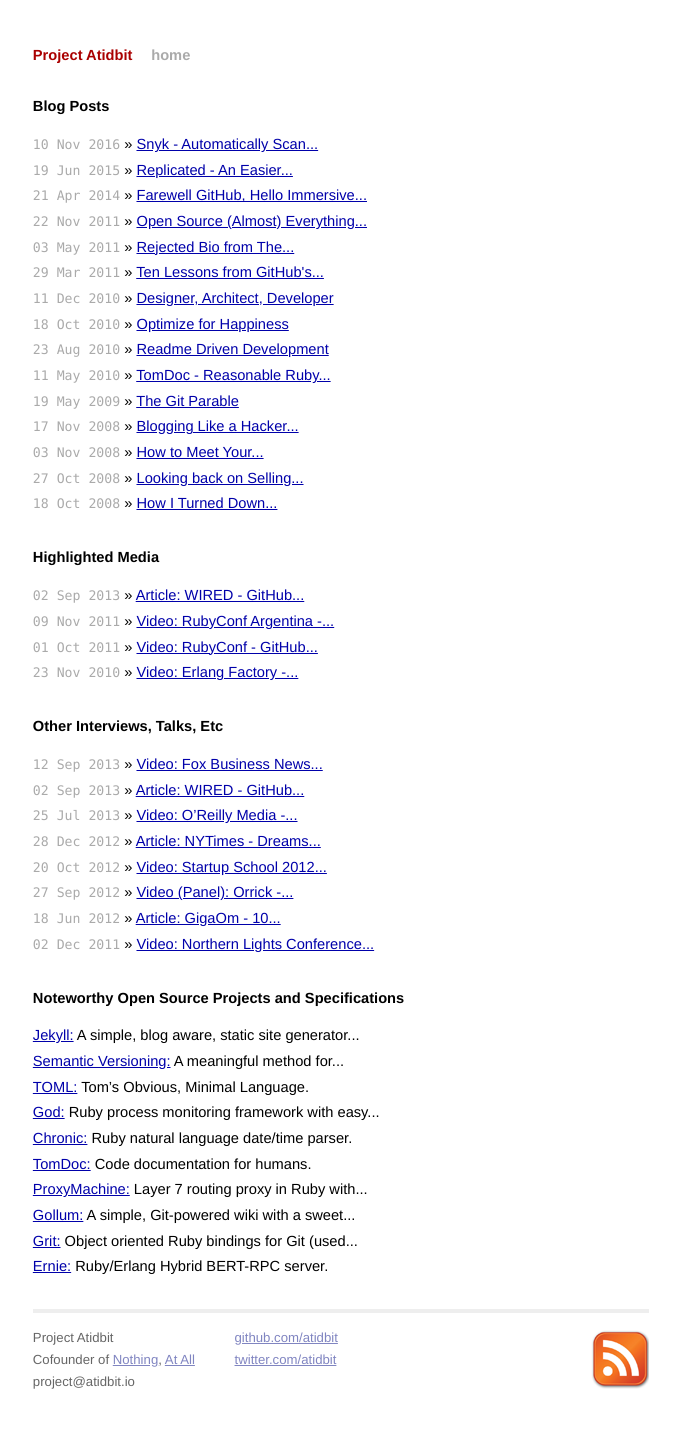
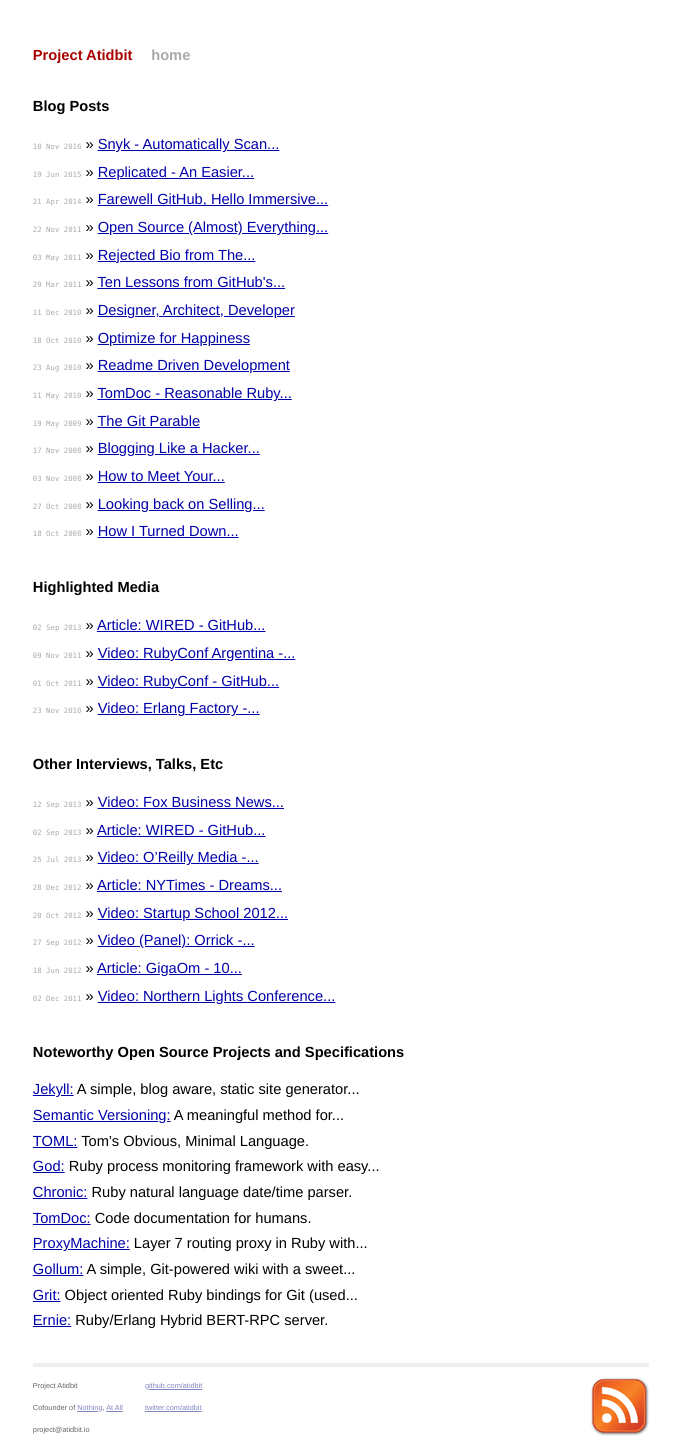
Before and after one commit to atidbit/atidbit.github.io, a Jekyll site: the page built from index.html, in a window 1280 px wide. Shown: the whole page, without its empty margins (299-979 px from the left). Built offline with Jekyll 4.4.1, drawn with Linux system fonts in a browser that asks for light colours; before the commit the page ends 1406 px from its top, so only the background shows below that.

Commit message:
Update screen.css

```diff
--- a/css/screen.css
+++ b/css/screen.css
@@ -69,7 +69,7 @@
   ul.posts span {
     color: #aaa;
     font-family: Monaco, "Courier New", monospace;
-    font-size: 90%;
+    font-size: 50%;
   }
 
 /*****************************************************************************/
@@ -116,7 +116,7 @@
   }
 
   .site .footer {
-    font-size: 90%;
+    font-size: 50%;
     color: #666;
     border-top: 4px solid #eee;
     margin-top: 2em;
```
